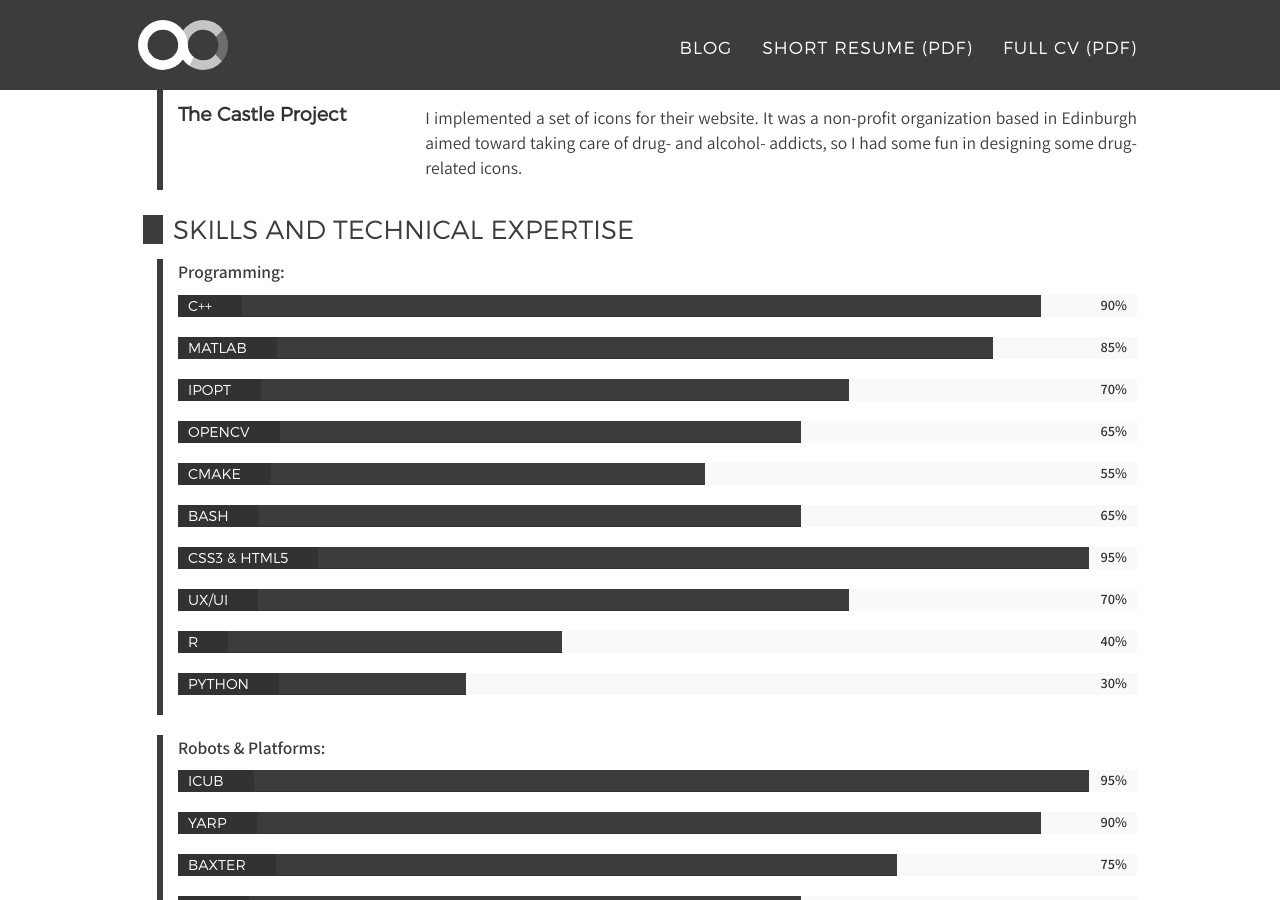
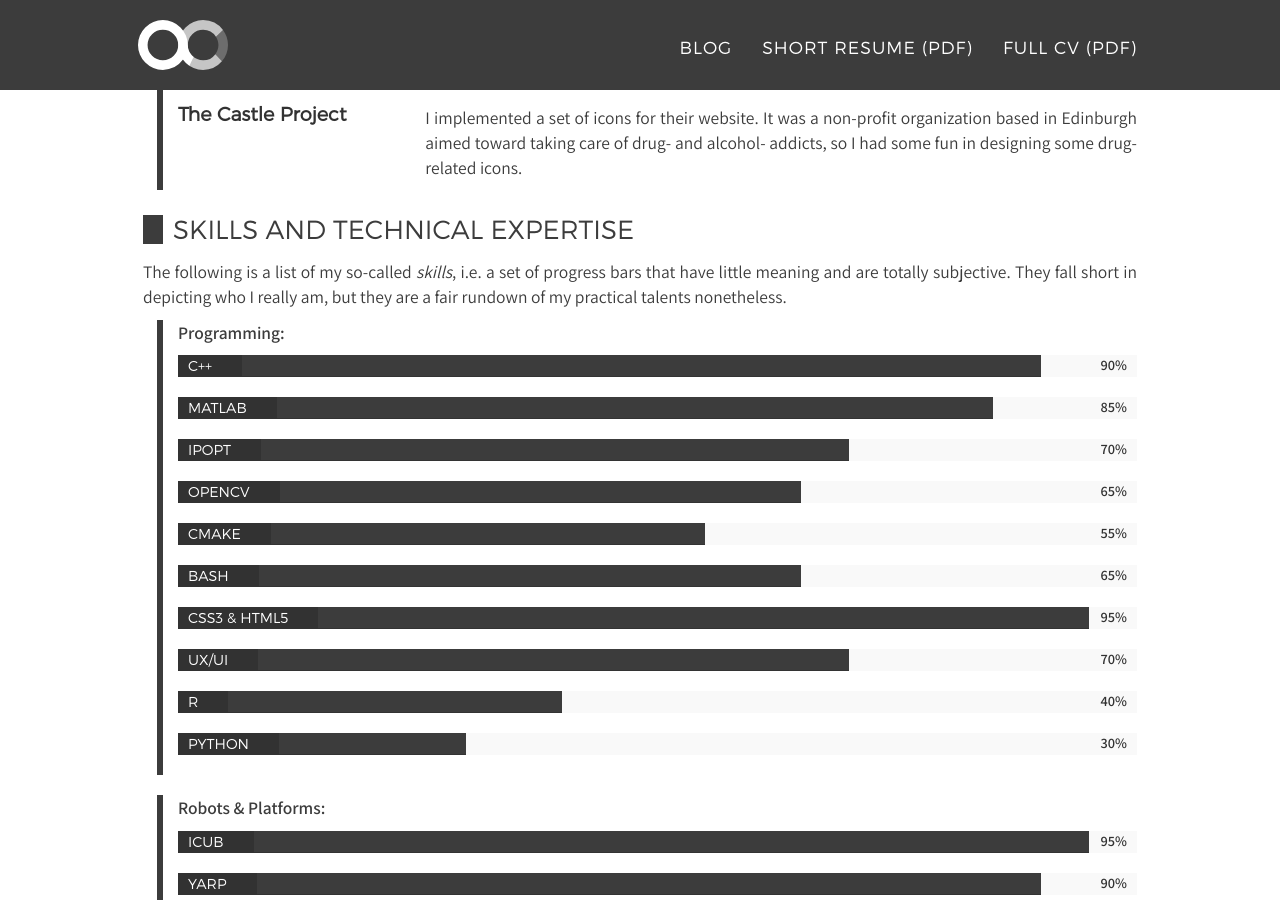
Before and after one commit to alecive/alecive.github.io, a Jekyll site: the page built from _posts/cv/2016-10-13-CV-AlessandroRoncone.md, in a window 1280 px wide and 900 px high, scrolled down 6858 px. Built offline with Jekyll 4.4.1, drawn with Linux system fonts in a browser that asks for light colours; nearby versions of some CDN libraries; some web fonts are replaced.

Commit message:
[cv] Added very minor comment on my so-called skills

```diff
--- a/_includes/post-cv.html
+++ b/_includes/post-cv.html
@@ -115,6 +115,7 @@
             {% endfor %}
 
             <h2>Skills and Technical Expertise</h2>
+            <p class="no-print">The following is a list of my so-called <i>skills</i>, i.e. a set of progress bars that have little meaning and are totally subjective. They fall short in depicting who I really am, but they are a fair rundown of my practical talents nonetheless.</p>
             {% for skill in page.skills %}
             <div class="row cv-item">
                 <div class="col-sm-12">
```
